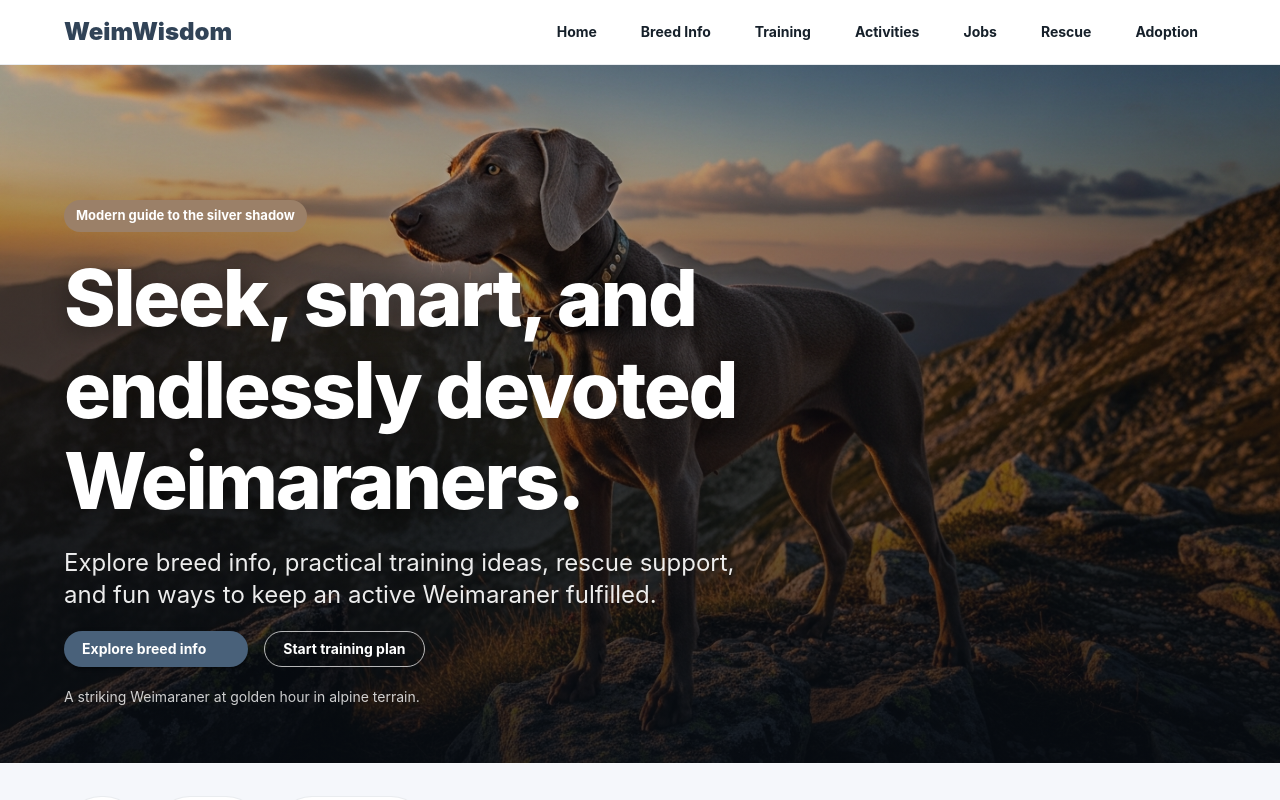
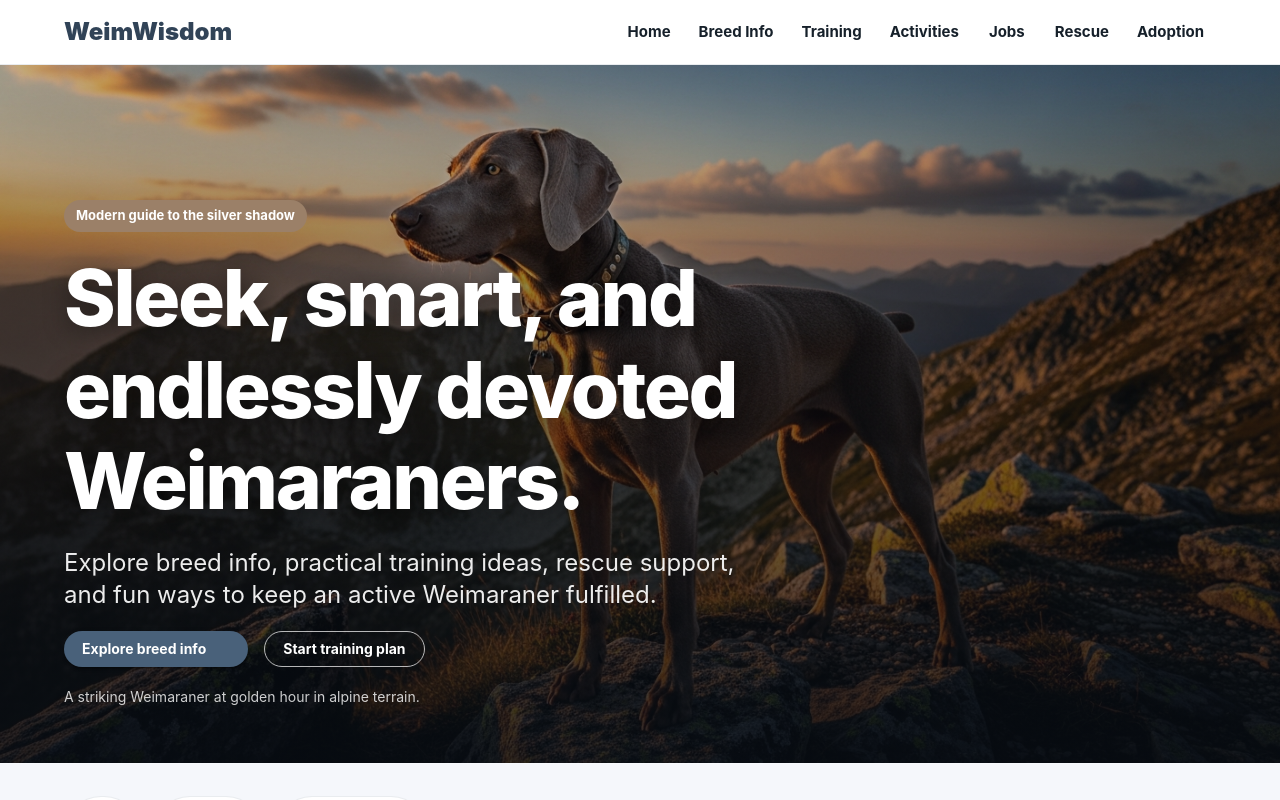
Before and after one commit to evilbeliver/weimwisdom, a Next.js app: page / in a window 1280 px wide. Shown: the top 800 px of the page. Built offline with nearby package versions, Linux system fonts and the light colour scheme; some icons are missing.

Commit message:
updated header to be more responsive

```diff
--- a/src/components/SiteHeader.tsx
+++ b/src/components/SiteHeader.tsx
@@ -24,13 +24,23 @@ export function SiteHeader() {
     <AppBar position="sticky" color="inherit" elevation={0} sx={{ borderBottom: '1px solid rgba(73, 97, 122, 0.12)' }}>
       <Container maxWidth="lg">
         <Toolbar disableGutters sx={{ minHeight: 76, gap: 2 }}>
-          <Typography component={Link} href="/" variant="h5" sx={{ fontWeight: 900, color: 'primary.dark' }}>
+          <Typography component={Link} href="/" variant="h5" sx={{ fontWeight: 900, color: 'primary.dark', mr: 3 }}>
             WeimWisdom
           </Typography>
           <Box sx={{ flexGrow: 1 }} />
-          <Stack direction="row" spacing={1} sx={{ display: { xs: 'none', md: 'flex' } }}>
+          <Stack direction="row" spacing={0.5} sx={{ display: { xs: 'none', md: 'flex' } }}>
             {navLinks.map((link) => (
-              <Button key={link.href} component={Link} href={link.href} color="inherit">
+              <Button
+                key={link.href}
+                component={Link}
+                href={link.href}
+                color="inherit"
+                sx={{
+                  px: { md: 1, lg: 1.5 },
+                  fontSize: { md: '0.875rem', lg: '0.9375rem' },
+                  whiteSpace: 'nowrap'
+                }}
+              >
                 {link.label}
               </Button>
             ))}
```
Also changed, not shown: 2 other files (tests, documents, lock files or other folders).
